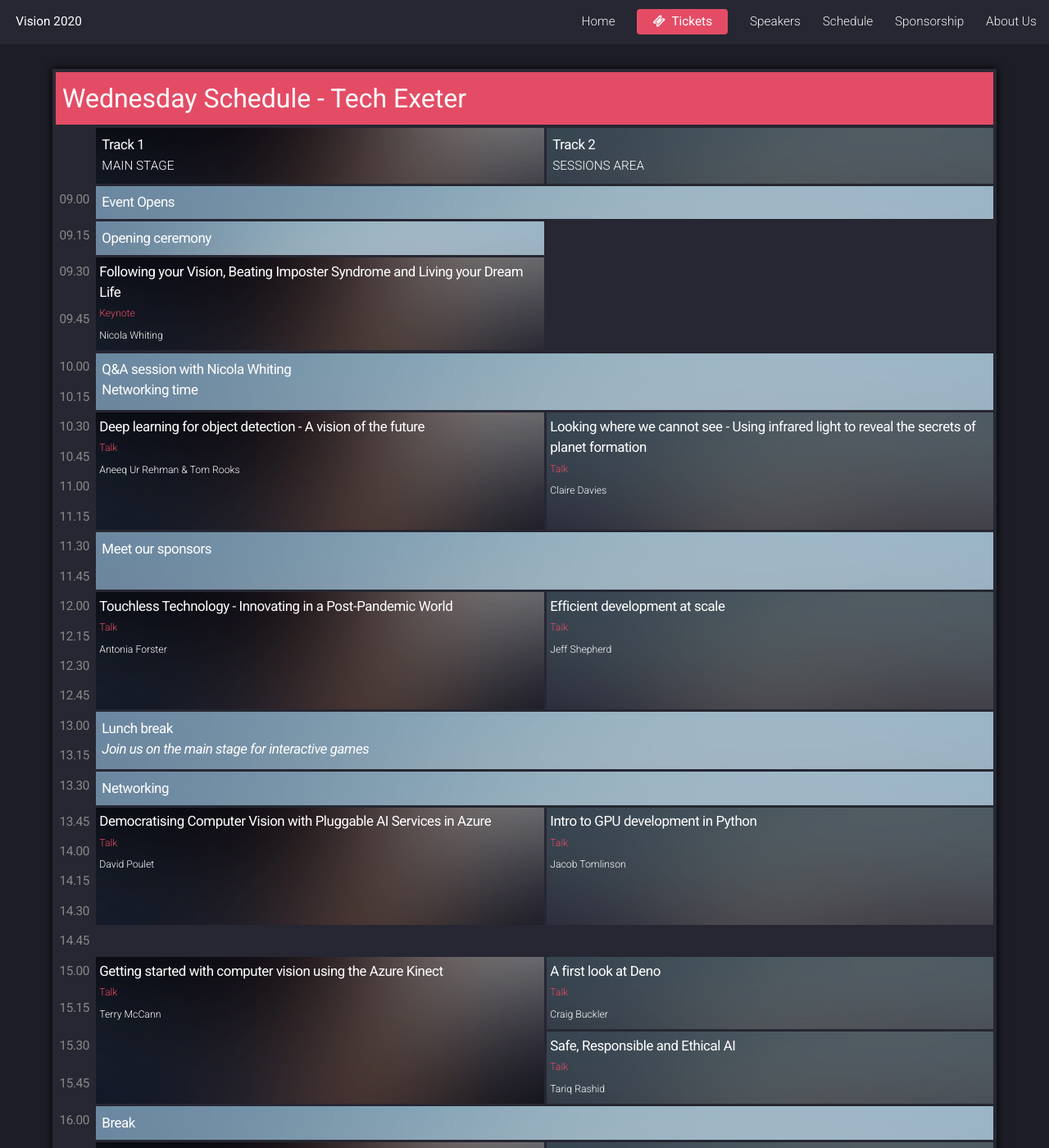
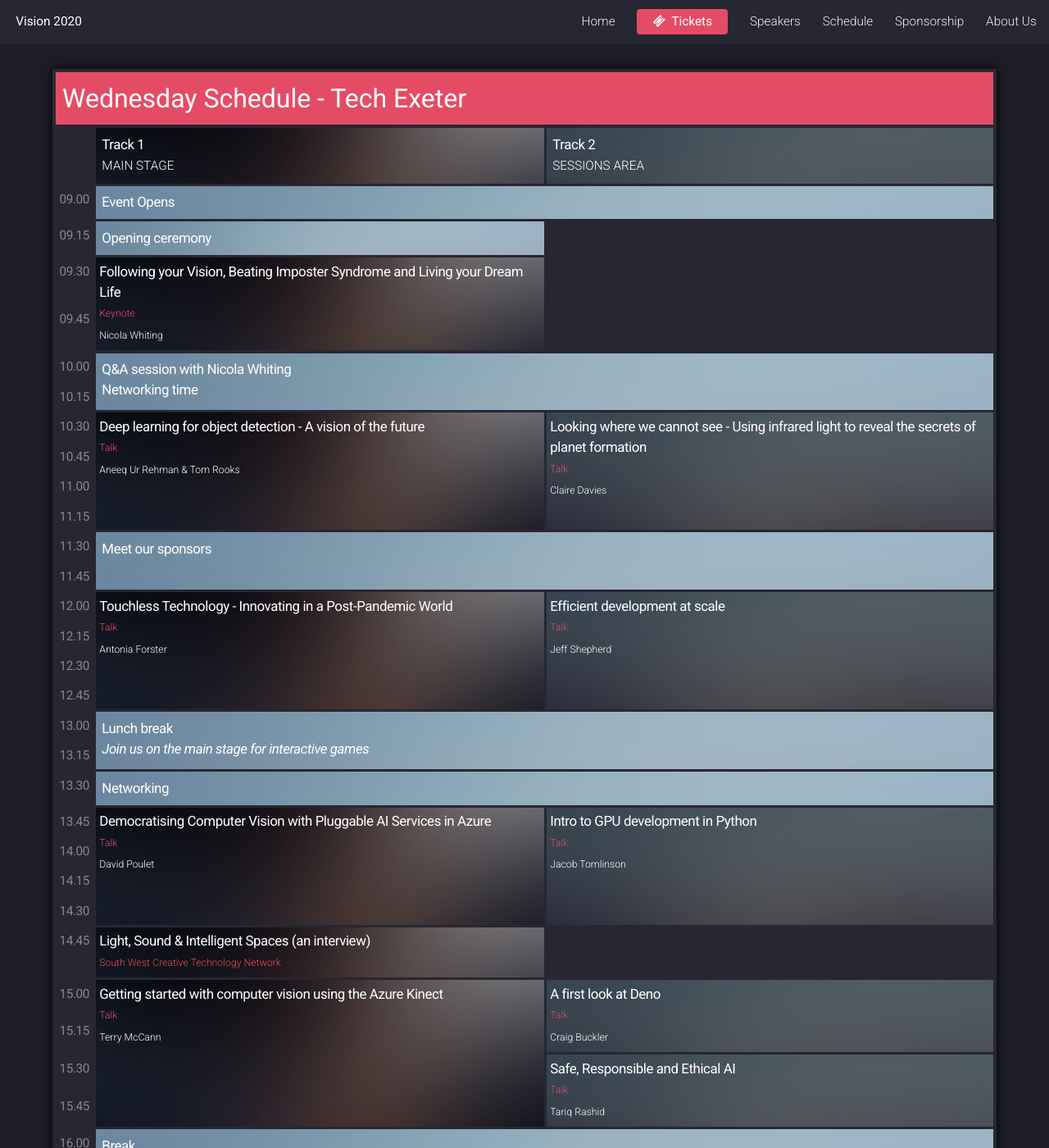
Before and after one commit to TechExeter/conference-2020, a Jekyll site: the page built from _pages/schedule.md, in a window 1280 px wide and 1400 px high. Shown: the whole window at 82% size. Built offline with Jekyll 4.4.1, drawn with Linux system fonts in a browser that asks for light colours; some of the changed text lies outside the part shown.

Commit message:
added SWCTN

```diff
--- a/_data/thurs-schedule.yml
+++ b/_data/thurs-schedule.yml
@@ -26,6 +26,7 @@
  - timeslot: "14.15"
    track: "2"
    talk-title: "Panel with Laurent, Sabrina &amp; Sharon"
+   type: "Panel hosted by Jaye Cowle"
  - timeslot: "16.00"
    track: "123"
    talk-title: "Break"
--- a/_data/weds-schedule.yml
+++ b/_data/weds-schedule.yml
@@ -137,6 +137,10 @@
    track: ""
    talk-title: "14.45"
    type: "time"
+ - timeslot: "14.45"
+   track: "1"
+   talk-title: "Light, Sound & Intelligent Spaces (an interview)"
+   type: "South West Creative Technology Network"
 
  - timeslot: "15.00"
    track: ""
```
